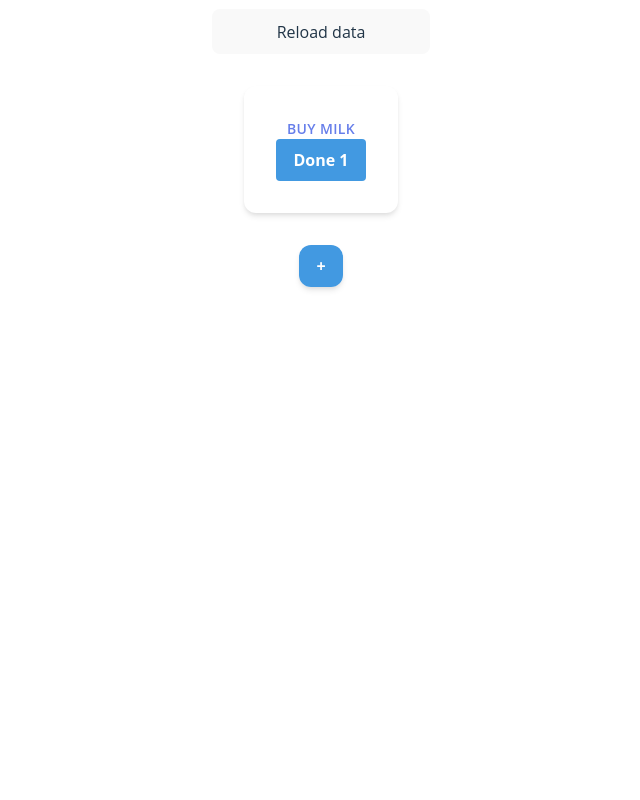
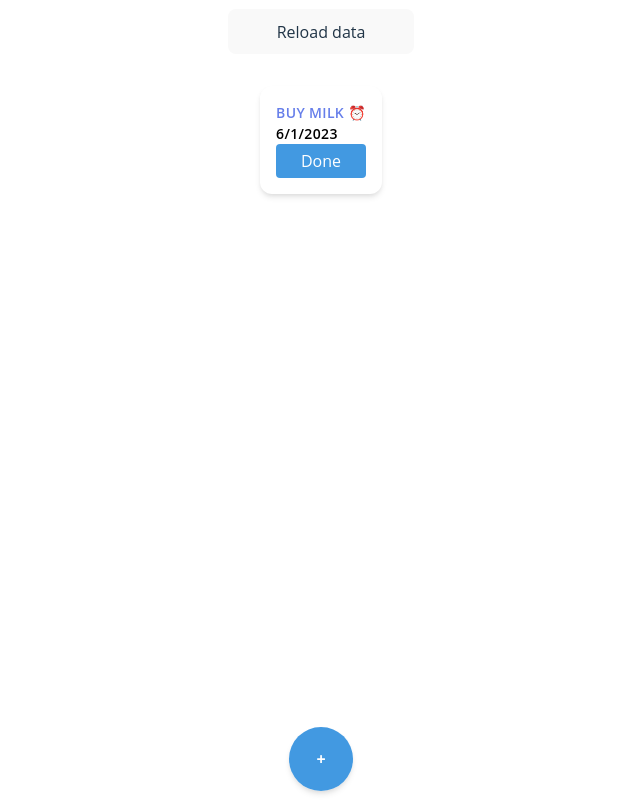
Before and after one commit to glaucopater/reminders-web-component, a React (Vite) app: page / in a window 1280 px wide. Shown: the whole page, without its empty margins (319-959 px from the left). Built offline with nearby package versions, Linux system fonts and the light colour scheme; no server answers; what @r2wc/react-to-web-component would draw is missing.

Commit message:
Update style

```diff
--- a/src/components/AddReminderButton/index.tsx
+++ b/src/components/AddReminderButton/index.tsx
@@ -13,10 +13,10 @@ const AddReminderButton = () => {
   };
 
   return (
-    <div className="max-w-md mx-auto bg-white rounded-xl shadow-md overflow-hidden md:max-w-2xl">
+    <div className="max-w-md mx-auto bg-white rounded-full shadow-md overflow-hidden md:max-w-2xl mt-auto">
       <button
         onClick={handleOpenModal}
-        className="bg-blue-500 hover:bg-blue-700 text-white font-bold py-2 px-4 rounded"
+        className="bg-blue-500 hover:bg-blue-700 text-white font-bold py-2 px-4 rounded w-16 h-16"
       >
         +
       </button>
--- a/src/components/CardList/index.tsx
+++ b/src/components/CardList/index.tsx
@@ -14,6 +14,7 @@ export const CardList = ({ cards, setToDoneReminder }: CardListProps) => {
             key={item.id}
             id={String(item.id)}
             title={item.title}
+            date={item.date}
             setToDoneReminder={setToDoneReminder}
           />
         ))}
--- a/src/components/CustomCard/index.tsx
+++ b/src/components/CustomCard/index.tsx
@@ -1,28 +1,31 @@
 export type CustomCardProps = {
   id: string;
   title: string;
-  date?: number;
+  date: number;
   frequency?: string;
   setToDoneReminder: (id: CustomCardProps["id"]) => void;
 };
 
-const CustomCard = ({ id, title, setToDoneReminder }: CustomCardProps) => {
+const CustomCard = ({ id, title, date, setToDoneReminder }: CustomCardProps) => {
   const handleOnDone = () => {
     setToDoneReminder(id);
   };
 
   return (
-    <div className="max-w-md mx-auto bg-white rounded-xl shadow-md overflow-hidden md:max-w-2xl">
-      <div className="md:flex">
-        <div className="p-8">
-          <div className="uppercase tracking-wide text-sm text-indigo-500 font-semibold">
-            {title}
+    <div className="max-w-md mx-auto bg-white rounded-xl shadow-md overflow-hidden md:max-w-2xl min-w-full">
+      <div className="md:flex min-w-full">
+        <div className="p-4 min-w-full">
+          <div className="uppercase tracking-wide text-sm text-indigo-500 font-semibold text-left">
+            {title} ⏰
+          </div>
+          <div className="uppercase tracking-wide text-sm text-black font-semibold text-left text-slate-500">
+            {new Date(date).toLocaleDateString()}
           </div>
           <button
             onClick={handleOnDone}
-            className="bg-blue-500 hover:bg-blue-700 text-white font-bold py-2 px-4 rounded"
+            className="bg-blue-500 hover:bg-blue-700 text-white py-1 px-2 rounded min-w-full"
           >
-            Done {id}
+            Done
           </button>
         </div>
       </div>
--- a/src/components/ReminderModal/index.tsx
+++ b/src/components/ReminderModal/index.tsx
@@ -104,16 +104,14 @@ const Modal: React.FC<ModalProps> = ({ onClose }) => {
               className="w-full border-gray-300 border p-2 rounded focus:outline-none focus:border-blue-500"
             />
           </div>
-          <div className="flex">
-            <label className="text-gray-700 font-medium text-left">
-              Recurrence
+          <div className="flex my-4">
+            <label className="inline-flex items-center">
+              <span className="text-gray-700 font-medium text-left">Recurrence</span>
+              <input type="checkbox" className="w-4 h-4 mx-2"
+                checked={hasRecurrence}
+                onChange={() => setHasRecurrence(!hasRecurrence)}
+              />
             </label>
-            <input
-              type="checkbox"
-              className="mx-2"
-              checked={recurrence !== null}
-              onChange={() => setHasRecurrence(!hasRecurrence)}
-            />
           </div>
           <div
             className={`p2 rounded ${
```
